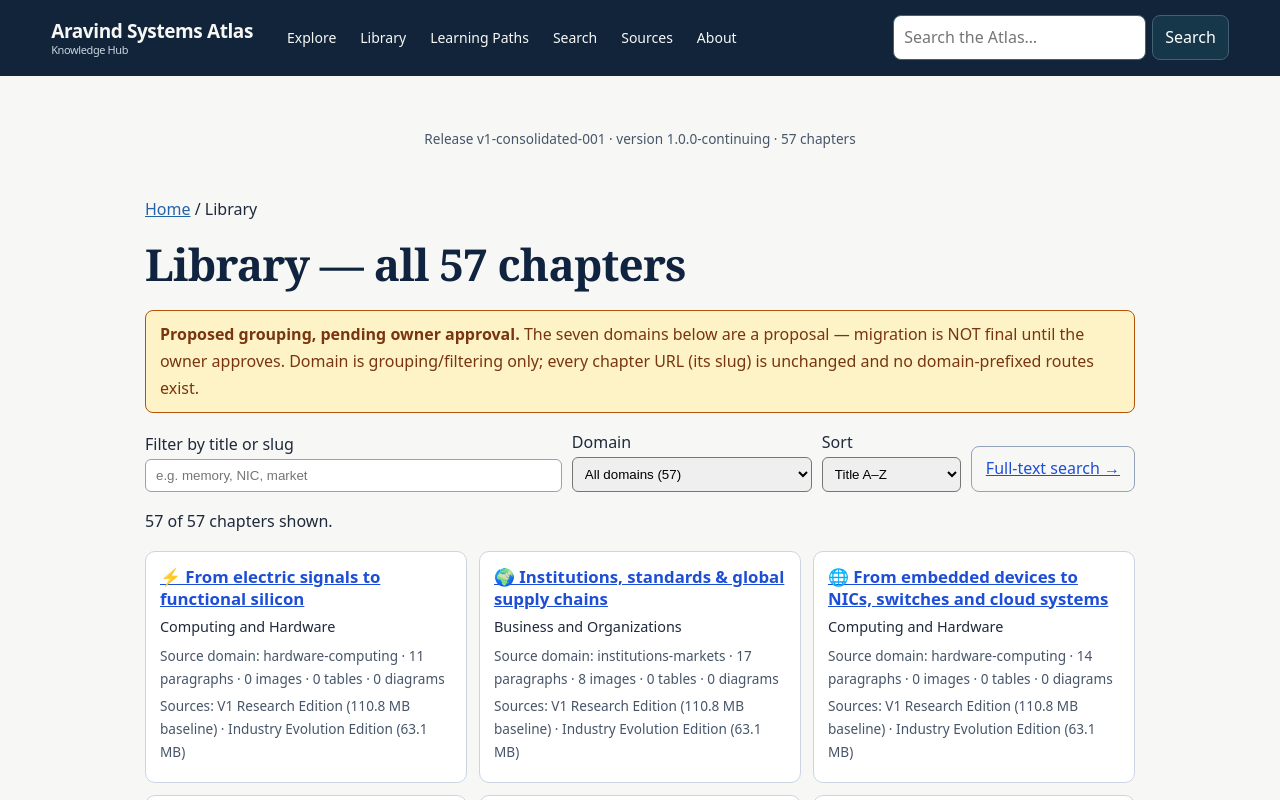
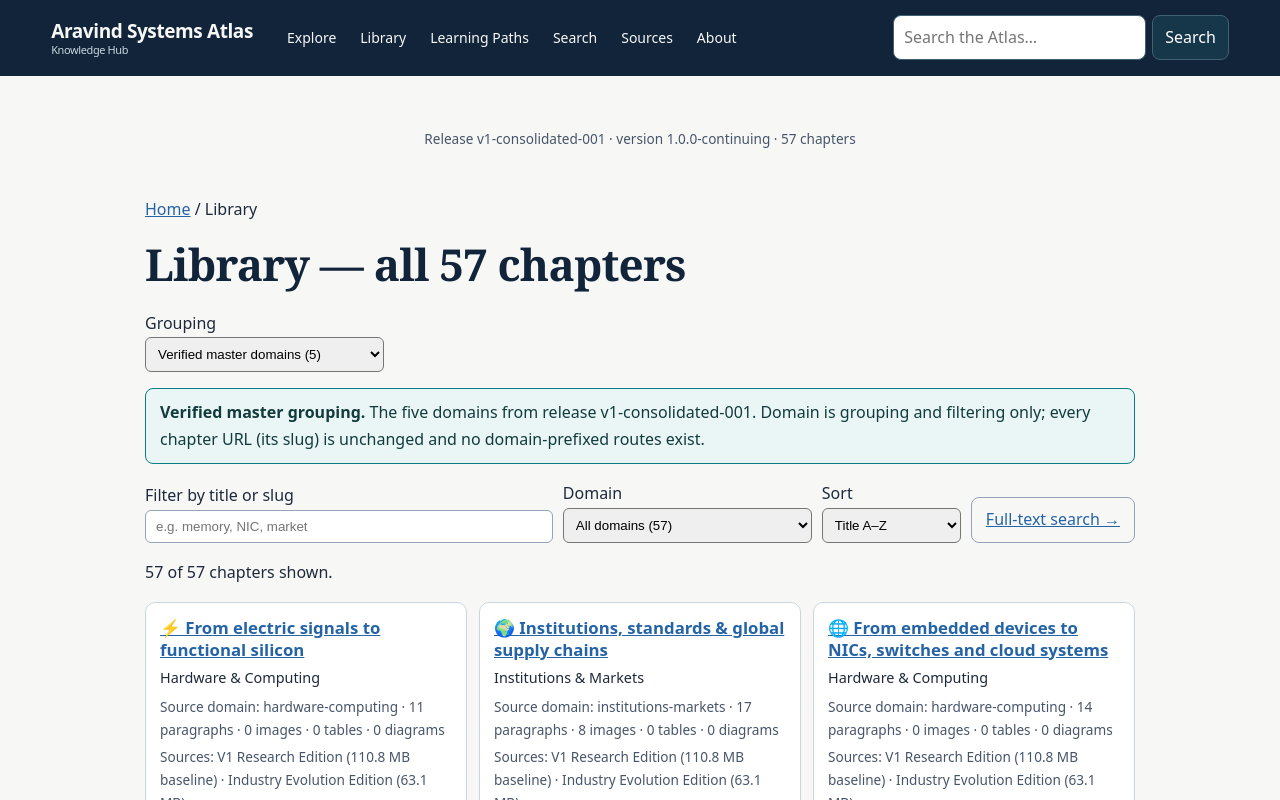
Before and after one commit to AravindMutthe/Gradespot-Atlas-RD-Library, a Next.js app: page /library in a window 1280 px wide. Shown: the top 800 px of the page. Built offline with nearby package versions, Linux system fonts and the light colour scheme.

Commit message:
Advanced V1 Step 1: library grouping configurable - verified master domains default, proposed seven-domain option (DES-03)

```diff
--- a/app/library/page.tsx
+++ b/app/library/page.tsx
@@ -3,10 +3,13 @@ import LibraryClient, { type LibraryRow } from "@/components/atlas-v2/LibraryCli
 import { ATLAS_V2_CHAPTERS, ATLAS_V2_RELEASE } from "@/lib/atlas-v2/chapters";
 import { ATLAS_V2_DOMAINS, ATLAS_V2_DOMAIN_MAP } from "@/lib/atlas-v2/domains";
 
+const BASE = process.env.ATLAS_BASE_URL ?? "https://aravind-systems-atlas.vercel.app";
+
 export const metadata: Metadata = {
   title: "Library — Aravind Systems Atlas",
-  description: "All 57 chapters of the Aravind Systems Atlas, grouped by the proposed seven-domain grouping (pending owner approval).",
-  alternates: { canonical: "https://aravind-systems-atlas.vercel.app/library" },
+  description:
+    "All 57 chapters of the Aravind Systems Atlas, grouped by a configurable domain projection. Domain is grouping and filtering only; chapter slugs never change.",
+  alternates: { canonical: `${BASE}/library/` },
 };
 
 export default function LibraryPage() {
--- a/components/atlas-v2/LibraryClient.tsx
+++ b/components/atlas-v2/LibraryClient.tsx
@@ -5,48 +5,90 @@ import { useSearchParams } from "next/navigation";
 
 export interface LibraryRow { slug: string; title: string; sourceDomain: string; proposedDomain: string; flagged: boolean; sources: string[]; paragraphCount: number; imageCount: number; tables: number; diagrams: number; }
 
+// Verified master domains from release v1-consolidated-001 (the five-domain
+// master taxonomy). Labels below are display renderings of those keys.
+const SOURCE_DOMAIN_LABELS: Record<string, string> = {
+  "institutions-markets": "Institutions & Markets",
+  "hardware-computing": "Hardware & Computing",
+  "infrastructure-operations": "Infrastructure & Operations",
+  "systems-evolution": "Systems Evolution",
+  "industrial-business-networks": "Industrial & Business Networks",
+};
+
+type Grouping = "source" | "proposed";
+
 function LibraryInner({ rows, domains }: { rows: LibraryRow[]; domains: string[] }) {
   const params = useSearchParams();
+  const [grouping, setGrouping] = useState<Grouping>("source");
+  const groupOf = (r: LibraryRow) =>
+    grouping === "source" ? (SOURCE_DOMAIN_LABELS[r.sourceDomain] ?? r.sourceDomain) : r.proposedDomain;
+  const groupList = useMemo(() => {
+    const set = new Set<string>();
+    for (const r of rows) set.add(groupOf(r));
+    return [...set].sort();
+    // eslint-disable-next-line react-hooks/exhaustive-deps
+  }, [rows, grouping]);
   const initialDomain = params.get("domain") ?? "All";
-  const [domain, setDomain] = useState(initialDomain && domains.includes(initialDomain) ? initialDomain : "All");
+  const [domain, setDomain] = useState(initialDomain && (groupList.includes(initialDomain) || domains.includes(initialDomain)) ? initialDomain : "All");
   const [query, setQuery] = useState("");
   const [sort, setSort] = useState<"title" | "paragraphs" | "images">("title");
   const counts = useMemo(() => {
     const m = new Map<string, number>();
-    for (const r of rows) m.set(r.proposedDomain, (m.get(r.proposedDomain) ?? 0) + 1);
+    for (const r of rows) m.set(groupOf(r), (m.get(groupOf(r)) ?? 0) + 1);
     return m;
-  }, [rows]);
+    // eslint-disable-next-line react-hooks/exhaustive-deps
+  }, [rows, grouping]);
   const filtered = useMemo(() => {
     const q = query.trim().toLowerCase();
-    let list = rows.filter((r) => (domain === "All" || r.proposedDomain === domain) && (q === "" || r.title.toLowerCase().includes(q) || r.slug.includes(q)));
+    let list = rows.filter((r) => (domain === "All" || groupOf(r) === domain) && (q === "" || r.title.toLowerCase().includes(q) || r.slug.includes(q)));
     list = [...list].sort((a, b) => sort === "title" ? a.title.localeCompare(b.title) : sort === "paragraphs" ? b.paragraphCount - a.paragraphCount : b.imageCount - a.imageCount);
     return list;
-  }, [rows, domain, query, sort]);
+    // eslint-disable-next-line react-hooks/exhaustive-deps
+  }, [rows, domain, query, sort, grouping]);
+  const onGrouping = (g: Grouping) => { setGrouping(g); setDomain("All"); };
   return (
     <div style={{ fontFamily: "system-ui, sans-serif", maxWidth: 1100, margin: "0 auto", padding: "16px" }}>
       <p><Link href="/">Home</Link> / Library</p>
-      <h1 style={{ fontFamily: "Georgia, serif", color: "#10233f" }}>Library — all 57 chapters</h1>
-      <p style={{ border: "1px solid #b45309", background: "#fef3c7", color: "#78350f", borderRadius: 8, padding: "10px 14px" }}>
-        <strong>Proposed grouping, pending owner approval.</strong> The seven domains below are a proposal — migration is NOT final until the owner approves. Domain is grouping/filtering only; every chapter URL (its slug) is unchanged and no domain-prefixed routes exist.
-      </p>
+      <h1 style={{ fontFamily: "Georgia, serif", color: "#12243A" }}>Library — all 57 chapters</h1>
+      <div style={{ display: "flex", flexWrap: "wrap", gap: 10, alignItems: "end", margin: "16px 0" }} role="group" aria-label="Domain grouping">
+        <label>Grouping<br />
+          <select value={grouping} onChange={(e) => onGrouping(e.target.value as Grouping)} style={{ padding: "8px", borderRadius: 6 }}>
+            <option value="source">Verified master domains (5)</option>
+            <option value="proposed">Proposed seven-domain grouping</option>
+          </select>
+        </label>
+      </div>
+      {grouping === "source" ? (
+        <p style={{ border: "1px solid #087F83", background: "#EAF6F5", color: "#123B3D", borderRadius: 8, padding: "10px 14px" }}>
+          <strong>Verified master grouping.</strong> The five domains from release v1-consolidated-001.
+          Domain is grouping and filtering only; every chapter URL (its slug) is unchanged and no
+          domain-prefixed routes exist.
+        </p>
+      ) : (
+        <p style={{ border: "1px solid #b45309", background: "#fef3c7", color: "#78350f", borderRadius: 8, padding: "10px 14px" }}>
+          <strong>Proposed grouping, pending reconciliation.</strong> The seven domains below are a proposal —
+          8 rows differ from sibling docs and flagged rows are marked. Domain is grouping and filtering
+          only; every chapter URL (its slug) is unchanged and no domain-prefixed routes exist.
+        </p>
+      )}
       <form role="search" onSubmit={(e) => e.preventDefault()} style={{ display: "flex", flexWrap: "wrap", gap: 10, alignItems: "end", margin: "16px 0" }}>
         <label style={{ flex: "1 1 260px" }}>Filter by title or slug<br /><input type="search" value={query} onChange={(e) => setQuery(e.target.value)} placeholder="e.g. memory, NIC, market" style={{ width: "100%", padding: "8px 10px", borderRadius: 6, border: "1px solid #94a3b8" }} /></label>
         <label>Domain<br /><select value={domain} onChange={(e) => setDomain(e.target.value)} style={{ padding: "8px", borderRadius: 6 }}>
           <option value="All">All domains ({rows.length})</option>
-          {domains.map((d) => <option key={d} value={d}>{d} ({counts.get(d) ?? 0})</option>)}
+          {groupList.map((d) => <option key={d} value={d}>{d} ({counts.get(d) ?? 0})</option>)}
         </select></label>
         <label>Sort<br /><select value={sort} onChange={(e) => setSort(e.target.value as "title" | "paragraphs" | "images")} style={{ padding: "8px", borderRadius: 6 }}>
           <option value="title">Title A–Z</option><option value="paragraphs">Most paragraphs</option><option value="images">Most images</option>
         </select></label>
-        <Link href={`/search${query ? `?q=${encodeURIComponent(query)}` : ""}`} style={{ padding: "8px 14px", border: "1px solid #94a3b8", borderRadius: 8, color: "#1d4ed8" }}>Full-text search →</Link>
+        <Link href={`/search${query ? `?q=${encodeURIComponent(query)}` : ""}`} style={{ padding: "8px 14px", border: "1px solid #94a3b8", borderRadius: 8, color: "#2463A6" }}>Full-text search →</Link>
       </form>
       <p aria-live="polite">{filtered.length} of {rows.length} chapters shown.</p>
       {filtered.length === 0 ? <p>No chapters match that filter. Clear the title filter or choose another domain.</p> : null}
       <div style={{ display: "grid", gridTemplateColumns: "repeat(auto-fill, minmax(280px, 1fr))", gap: 12 }}>
         {filtered.map((r) => (
           <article key={r.slug} style={{ border: "1px solid #cbd5e1", borderRadius: 10, padding: "14px", background: "#fff" }}>
-            <h2 style={{ fontSize: "1.05rem", margin: "0 0 6px" }}><Link href={`/${r.slug}`} style={{ color: "#1d4ed8", overflowWrap: "anywhere" }}>{r.title}</Link></h2>
-            <p style={{ margin: "4px 0", fontSize: "0.9rem" }}>{r.proposedDomain}{r.flagged ? " · flagged for review" : ""}</p>
+            <h2 style={{ fontSize: "1.05rem", margin: "0 0 6px" }}><Link href={`/${r.slug}`} style={{ color: "#2463A6", overflowWrap: "anywhere" }}>{r.title}</Link></h2>
+            <p style={{ margin: "4px 0", fontSize: "0.9rem" }}>{groupOf(r)}{grouping === "proposed" && r.flagged ? " · flagged for review" : ""}</p>
             <p style={{ margin: "4px 0", fontSize: "0.85rem", color: "#475569" }}>Source domain: {r.sourceDomain} · {r.paragraphCount} paragraphs · {r.imageCount} images · {r.tables} tables · {r.diagrams} diagrams</p>
             <p style={{ margin: "4px 0", fontSize: "0.85rem", color: "#475569" }}>Sources: {r.sources.length > 0 ? r.sources.join(" · ") : "Not recorded (shown as missing, not guessed)."}</p>
           </article>
```
